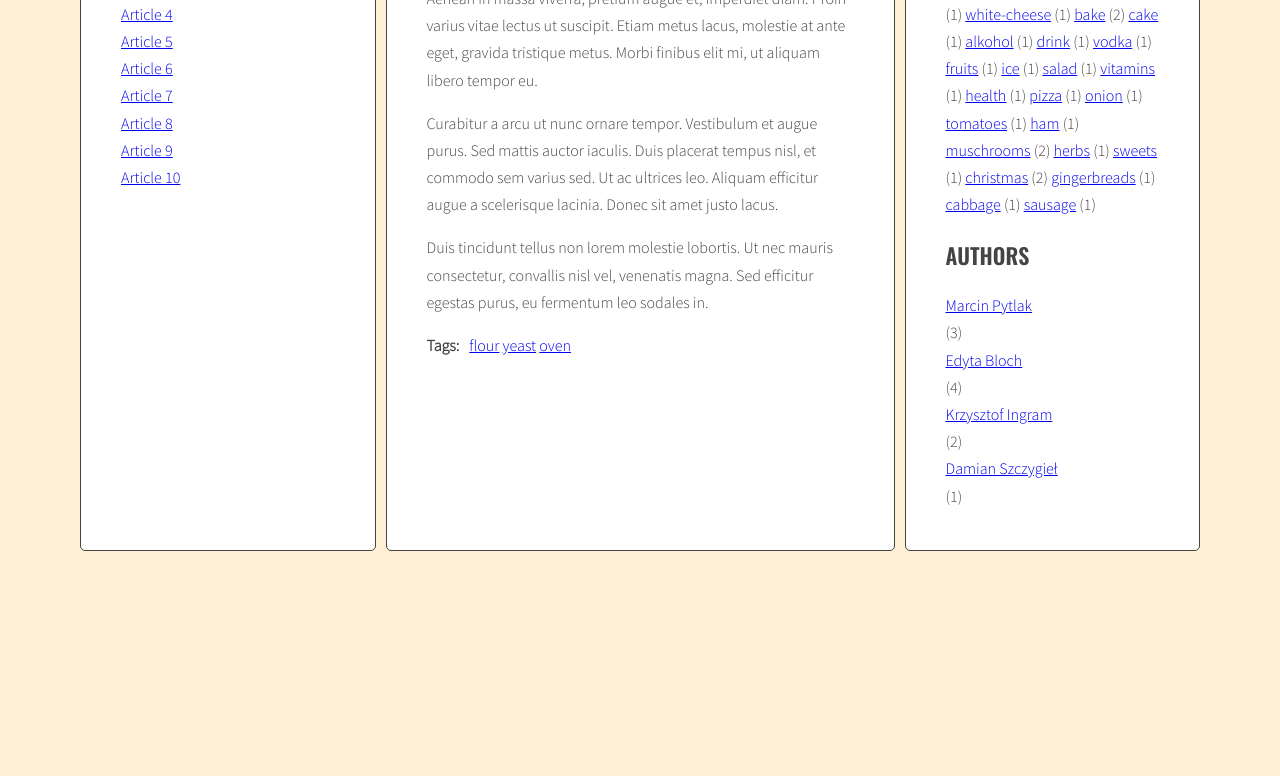
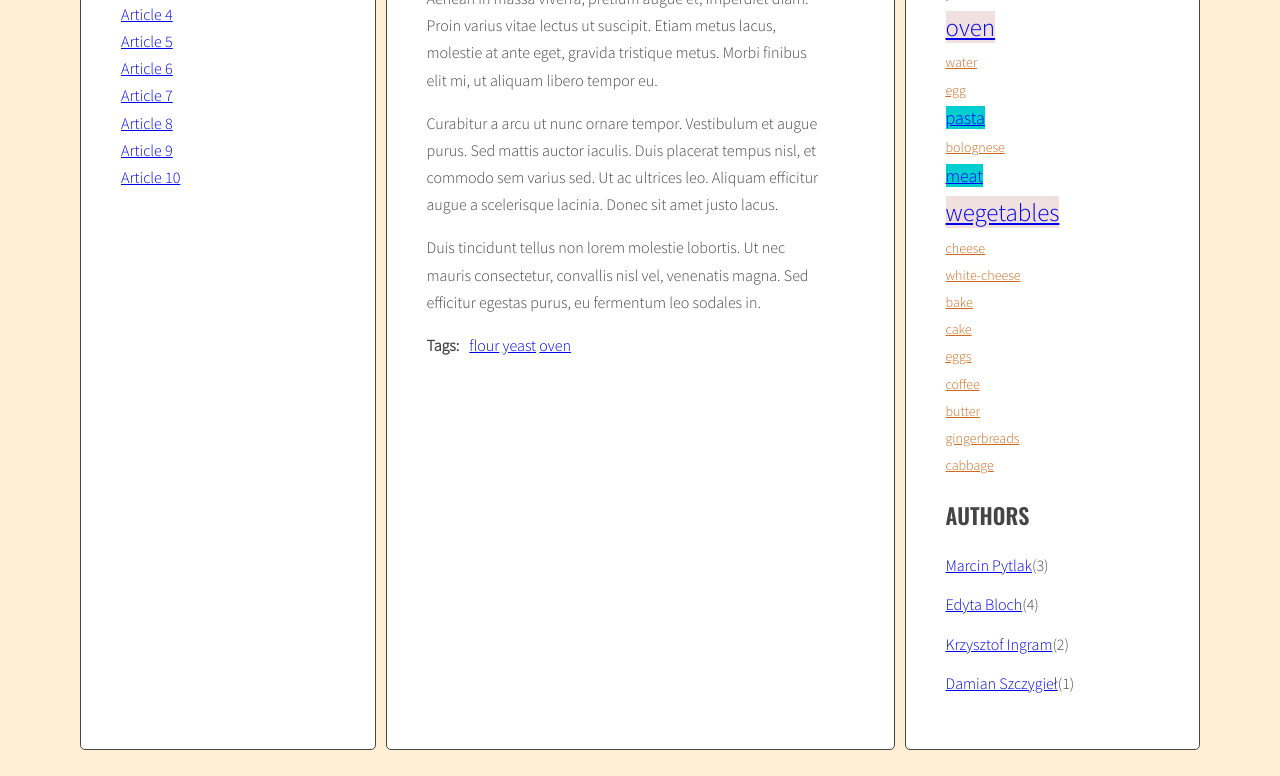
Before and after one commit to MarcinPytlak/javascript-blog, a website: page index.html in a window 1280 px wide. Shown: the part 439-1215 px from the top of the page. Drawn offline with nearby package versions, Linux system fonts and the light colour scheme.

Commit message:
finish 7.3 - tag cloud

```diff
--- a/index.html
+++ b/index.html
@@ -101,7 +101,7 @@
                       </ul>
                     </div>
                   </article>
-                  <article class="post" id="article-6" data-author="Marcin Pytlak" data-tags="alkohol drink vodka fruits ice">
+                  <article class="post" id="article-6" data-author="Marcin Pytlak" data-tags="flour cheese eggs coffee">
                     <h3 class="post-title">Article 6</h3>
                     <p class="post-author"></p>
                     <div class="post-content">
@@ -118,7 +118,7 @@
                       </ul>
                     </div>
                   </article>
-                  <article class="post" id="article-7" data-author="Edyta Bloch" data-tags="salad wegetables vitamins health">
+                  <article class="post" id="article-7" data-author="Edyta Bloch" data-tags="flour eggs butter">
                     <h3 class="post-title">Article 7</h3>
                     <p class="post-author"></p>
                     <div class="post-content">
@@ -135,7 +135,7 @@
                       </ul>
                     </div>
                   </article>
-                  <article class="post" id="article-8" data-author="Marcin Pytlak" data-tags="pizza onion tomatoes ham muschrooms herbs">
+                  <article class="post" id="article-8" data-author="Marcin Pytlak" data-tags="meat flour yeast wegetables oven">
                     <h3 class="post-title">Article 8</h3>
                     <p class="post-author"></p>
                     <div class="post-content">
@@ -152,7 +152,7 @@
                       </ul>
                     </div>
                   </article>
-                  <article class="post" id="article-9" data-author="Edyta Bloch" data-tags="sweets christmas gingerbreads oven bake">
+                  <article class="post" id="article-9" data-author="Edyta Bloch" data-tags="flour gingerbreads oven bake">
                     <h3 class="post-title">Article 9</h3>
                     <p class="post-author"></p>
                     <div class="post-content">
@@ -169,7 +169,7 @@
                       </ul>
                     </div>
                   </article>
-                  <article class="post" id="article-10" data-author="Damian Szczygieł" data-tags="christmas cabbage muschrooms sausage">
+                  <article class="post" id="article-10" data-author="Damian Szczygieł" data-tags="cabbage wegetables flour pasta">
                     <h3 class="post-title">Article 10</h3>
                     <p class="post-author"></p>
                     <div class="post-content">
--- a/js/script.js
+++ b/js/script.js
@@ -37,7 +37,7 @@ const titleClickHandler = function(event){
       optArticleAuthorSelector = '.post .post-author';
       optTagsListSelector = 'tags .list';
       optCloudClasCount = '5';
-      optClaudClassPrefix = 'tag-size-'
+      optCloudClassPrefix = 'tag-size-'
 
   function generateTitleLinks(customSelector = ''){
 
@@ -81,13 +81,13 @@ function generateTags(){
     /* START LOOP: for each tag */
       for(let tag of articleTagsArray){
         /* generate HTML of the link */
-        const linkHTML = '<a href="#tag-' + tag + '">' + tag + '</a>';
+        const linkHTML = '<li><a href="#tag-' + tag + '">' + tag + '</a></li>';
         /* add generated code to html variable */
         HTML = HTML + ' ' + linkHTML;
-        if(!allTags[linkHTML]) {
-          allTags[linkHTML] = 1;
+        if(!allTags[tag]) {
+          allTags[tag] = 1;
         } else {
-          allTags[linkHTML]++;
+          allTags[tag]++;
         }
       }/* END LOOP: for each tag */
       /* insert HTML of all the links into the tags wrapper */
@@ -103,7 +103,7 @@ let allTagsHTML = '';
 /* [NEW] START LOOP: for each tag in allTags: */
 for(let tag in allTags){
   /* [NEW] generate code of a link and add it to allTagsHTML */
-  allTagsHTML += tag + ' (' + allTags[tag] + ') ';
+  allTagsHTML += '<li><a class="' + calculateTagClass(allTags[tag], tagsParams) + '" href="#tag-' + tag + '">' + tag + '</a></li>';
 }
 /* [NEW] END LOOP: for each tag in allTags: */
 
@@ -122,7 +122,13 @@ function calculateTagsParams(tags){
 }
 
 calculateTagsParams ();
-/*calculateTagClass(count, params);*/
+function calculateTagClass(count, params){
+  const normalizedCount = count - params.min;
+  const normalizedMax = params.max - params.min;
+  const percentage = normalizedCount / normalizedMax;
+  const classNumber = Math.floor( percentage * (optCloudClasCount - 1) + 1);
+  return optCloudClassPrefix + classNumber;
+  }
 generateTags();
 function tagClickHandler(event){
   /* prevent default action for this event */
@@ -179,16 +185,16 @@ function generateAuthors(){
       const articleAuthor = article.getAttribute('data-author');
       const linkHTML = '<a class="author" href="#'+ articleAuthor + '">' + articleAuthor +'</a>';
       HTML = HTML + ' ' + linkHTML;
-      if(!allAuthors[linkHTML]) {
-        allAuthors[linkHTML] = 1;
+      if(!allAuthors[articleAuthor]) {
+        allAuthors[articleAuthor] = 1;
       } else {
-        allAuthors[linkHTML]++;
+        allAuthors[articleAuthor]++;
       }
       authorsList.innerHTML = HTML;
       const authorList = document.querySelector('.authors');
       let allAuthorsHTML = ' ';
       for(let author in allAuthors){
-        allAuthorsHTML += author + '(' + allAuthors[author] + ')';
+        allAuthorsHTML += '<li><a class="author" href="#'+ author + '">' + author + '</a>' + '(' + allAuthors[author] + ')</li>';
       }
       authorList.innerHTML = allAuthorsHTML;
   }
--- a/sass/style.scss
+++ b/sass/style.scss
@@ -105,11 +105,12 @@ body {
   opacity: 0;
   position: absolute;
   transition: all 0.5s;
-  z-index: 3;
+  z-index: 1;
+  max-width: 400px;
   &.active {
     opacity: 1;
     position: relative;
-    z-index: 10;
+    z-index: 2;
   }
 }
 
@@ -123,6 +124,31 @@ body {
     margin: 0 10px 0 0;
   }
 }
+.tags li{
+  display: block;
+  list-style-type: none;
+}
+.authors li{
+  display: block;
+}
+.tag-size-5 {
+  font-size: 35px;
+  background-color: rgb(167, 238, 196);
+  font-style: italic;
+}
+.tag-size-1 {
+  color: chocolate;
+  font-size: 14px;
+}
+.tag-size-2{
+  font-size: 18px;
+  font-style: bold;
+  background-color: darkturquoise;
+}
+.tag-size-3{
+  font-size: 25px;
+  background-color: rgb(241, 224, 224);
+}
 @media (max-width: 765px) {
   .wrapper {
     display: inline-block;
```
Also changed, not shown: css/style.css, 1 other file.
